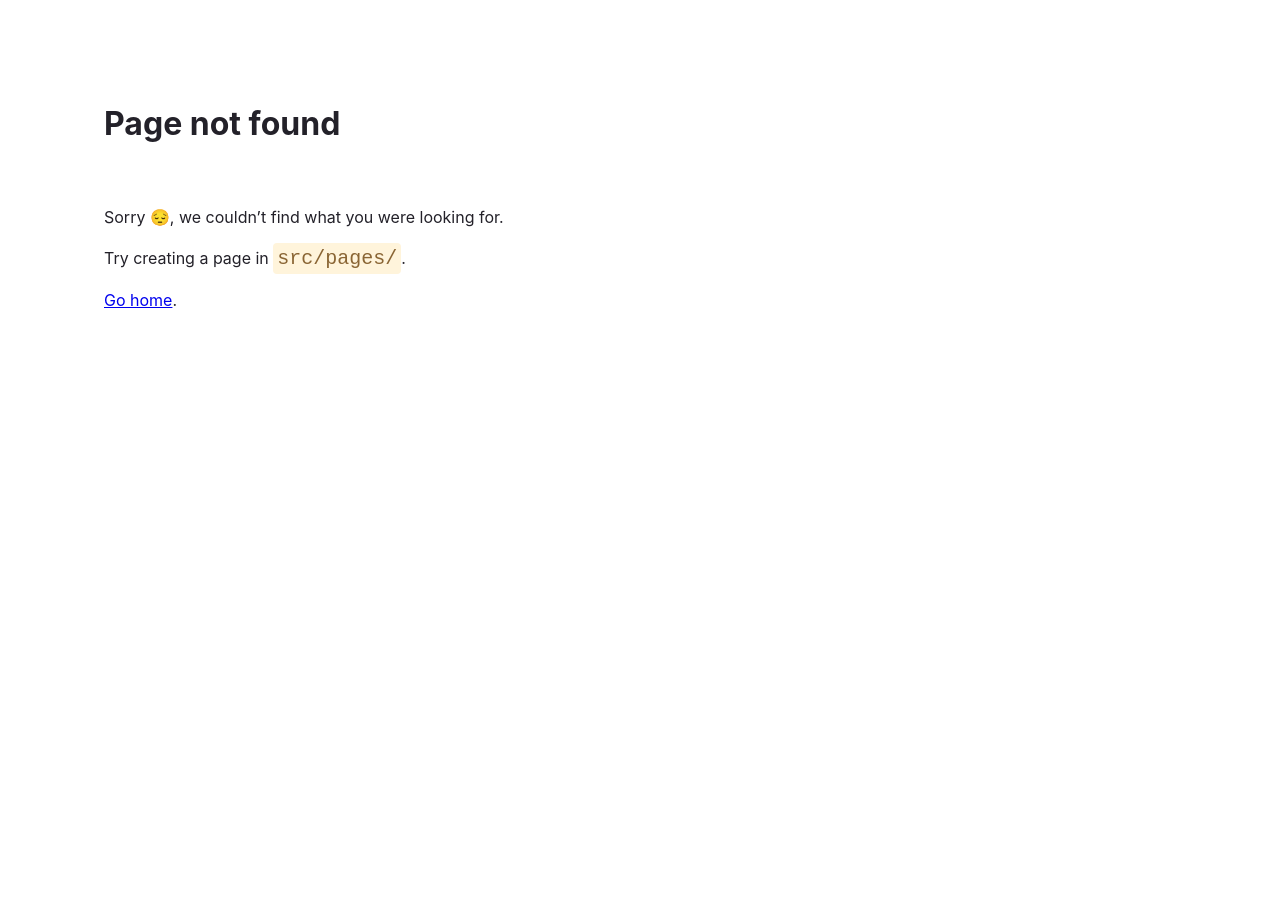
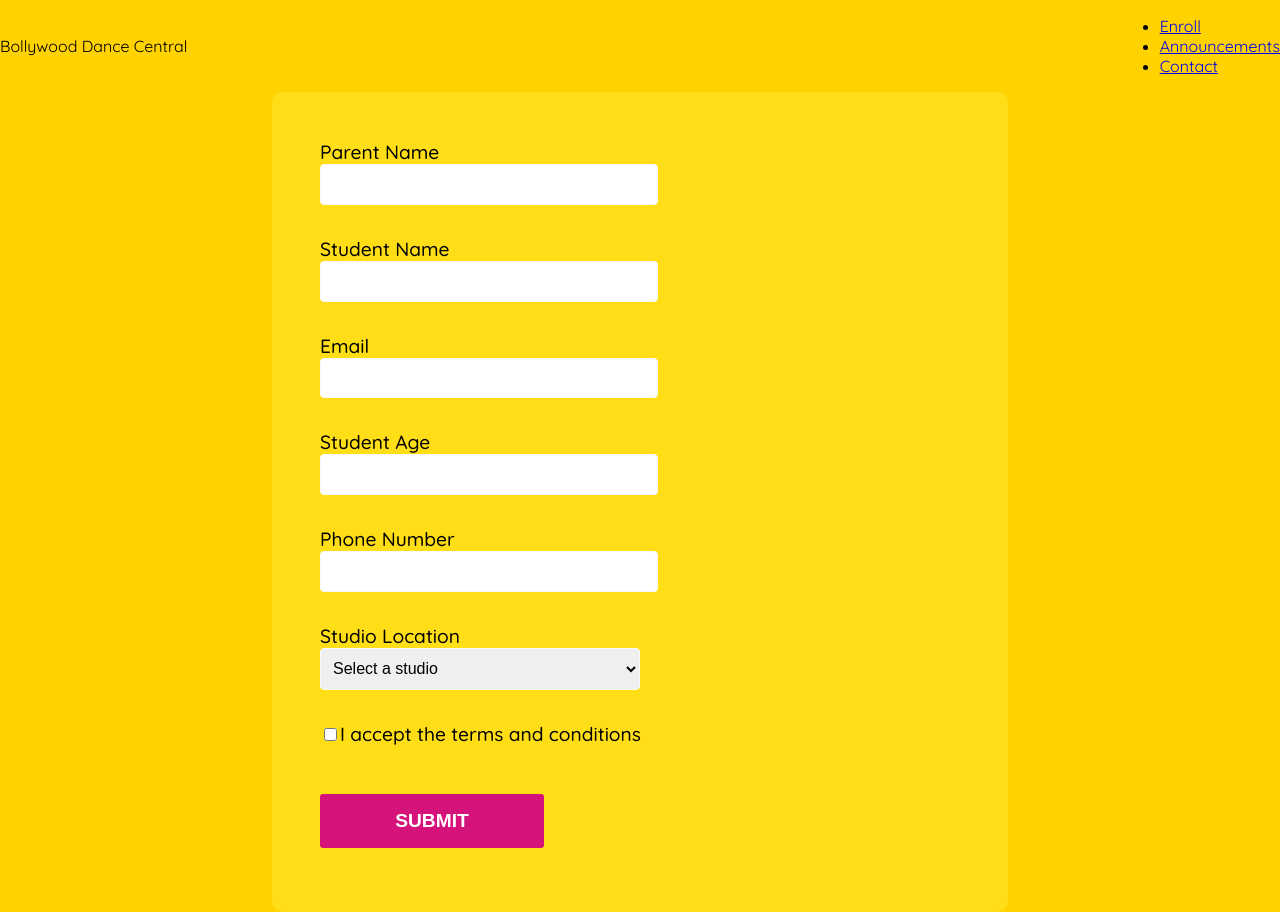
Before and after one commit to brandonshearin/bollywood-dance-central, a Gatsby site: page /enroll in a window 1280 px wide. Before the commit this address had no page. Before the commit the page ends 800 px from the top, so only its background shows below. Built offline with nearby package versions, Linux system fonts and the light colour scheme; Gatsby itself is replaced by a stand-in of ours; a web font is replaced by a local one.

Commit message:
initial form built

```diff
--- a/package.json
+++ b/package.json
@@ -17,6 +17,7 @@
   },
   "dependencies": {
     "@mdx-js/react": "^2.3.0",
+    "formik": "^2.4.5",
     "gatsby": "^5.12.12",
     "gatsby-plugin-image": "^3.12.3",
     "gatsby-plugin-mdx": "^5.12.3",
@@ -24,7 +25,8 @@
     "gatsby-source-filesystem": "^5.12.1",
     "gatsby-transformer-sharp": "^5.12.3",
     "react": "^18.2.0",
-    "react-dom": "^18.2.0"
+    "react-dom": "^18.2.0",
+    "yup": "^1.3.3"
   },
   "devDependencies": {
     "@types/node": "^20.3.3",
--- a/src/components/layout.module.css
+++ b/src/components/layout.module.css
@@ -16,14 +16,17 @@
 
     /* sweet ali */
     --pink: #d5137b;
-    --yellow: #FAE600;
+    --yellow: #ffde17;
+    --highlight-yellow: #FAE600;
+    --dark-yellow: #FFD200;
 
     --background: #F4F4F2;
+    --gray-100: #f7fafc;
 }
 
 body {
     margin: 0;
-    background: var(--yellow);
+    background: var(--dark-yellow);
     font-family: 'quicksand';
 }
 
--- a/src/components/layout.tsx
+++ b/src/components/layout.tsx
@@ -29,14 +29,15 @@ const Layout = ({ pageTitle, children }: any) => {
     <div className={container}>
       <div className={head}>
         <header className={typeContainer}>
-          <div className={`${typeWritten} ${siteTitle}`}>
+          <div className={` ${siteTitle}`}>
+            {/* ${typeWritten}  */}
             {data.site.siteMetadata.title}
           </div>
         </header>
         <nav>
           <ul className={navLinks}>
             <li className={navLinkItem}>
-              <Link to="/" className={`${navLinkText} ${zigZag}`}>
+              <Link to="/enroll" className={`${navLinkText} ${zigZag}`}>
                 Enroll
               </Link>
             </li>
--- /dev/null
+++ b/src/pages/enroll.module.css
@@ -0,0 +1,56 @@
+.container {
+    background-color: var(--yellow);
+    margin: auto;
+    width: 50%;
+    padding: 3rem;
+    border-radius: 10px;
+}
+
+.enroll-form {
+    display: flex;
+    flex-direction: column;
+}
+
+label {
+    display: block;
+    font-weight: 500;
+    font-size: 1.2rem;
+}
+
+input[type="email"],
+input[type="text"],
+input[type="number"] input[type="checkbox"] {
+    padding: 0.65rem 0.5rem;
+    font-size: 1rem;
+    border: 1px solid var(--gray-100);
+    border-radius: 4px;
+    width: 50%;
+}
+
+select {
+    padding: 0.65rem 0.5rem;
+    font-size: 1rem;
+    border: 1px solid var(--gray-100);
+    border-radius: 4px;
+}
+
+button {
+    padding: 1rem;
+    font-size: 1.2rem;
+    border-radius: 3px;
+    background-color: var(--pink);
+    border: none;
+    color: white;
+    text-decoration: none;
+    font-weight: bold;
+    margin-bottom: 1rem;
+    transition: background-color 200ms ease-in-out, border 200ms ease-in-out,
+        transform 200ms ease-in-out;
+    -webkit-touch-callout: none;
+    -webkit-user-select: none;
+    user-select: none;
+
+    width: 35%;
+    align-self: end;
+    margin-top: 1rem;
+}
--- /dev/null
+++ b/src/pages/enroll.tsx
@@ -0,0 +1,153 @@
+import { Link } from "gatsby";
+import * as React from "react";
+import Layout from "../components/layout";
+import Seo from "../components/seo";
+import { container, enrollForm } from "./enroll.module.css";
+import { ErrorMessage, Field, Form, Formik, useField } from "formik";
+import * as Yup from "yup";
+
+const MyTextInput = ({ label, ...props }) => {
+  // useField() returns [formik.getFieldProps(), formik.getFieldMeta()]
+  // which we can spread on <input>. We can use field meta to show an error
+  // message if the field is invalid and it has been touched (i.e. visited)
+  const [field, meta] = useField(props);
+  return (
+    <div style={{ marginBottom: "2rem" }}>
+      <label htmlFor={props.id || props.name}>{label}</label>
+      <input className="text-input" {...field} {...props} />
+      {meta.touched && meta.error ? (
+        <div className="error">{meta.error}</div>
+      ) : null}
+    </div>
+  );
+};
+
+const MyCheckbox = ({ children, ...props }) => {
+  // React treats radios and checkbox inputs differently from other input types: select and textarea.
+  // Formik does this too! When you specify `type` to useField(), it will
+  // return the correct bag of props for you -- a `checked` prop will be included
+  // in `field` alongside `name`, `value`, `onChange`, and `onBlur`
+  const [field, meta] = useField({ ...props, type: "checkbox" });
+  return (
+    <div style={{ marginBottom: "2rem" }}>
+      <label className="checkbox-input">
+        <input type="checkbox" {...field} {...props} />
+        {children}
+      </label>
+      {meta.touched && meta.error ? (
+        <div className="error">{meta.error}</div>
+      ) : null}
+    </div>
+  );
+};
+
+const MySelect = ({ label, ...props }) => {
+  const [field, meta] = useField(props);
+  return (
+    <div style={{ marginBottom: "2rem" }}>
+      <label htmlFor={props.id || props.name}>{label}</label>
+      <select {...field} {...props} />
+      {meta.touched && meta.error ? (
+        <div className="error">{meta.error}</div>
+      ) : null}
+    </div>
+  );
+};
+
+const Enroll = () => {
+  return (
+    <main>
+      <Layout pageTitle="Enroll">
+        <div className={container}>
+          <Formik
+            initialValues={{
+              parentName: "",
+              studentName: "",
+              email: "",
+              studentAge: "",
+              phoneNumber: "",
+              studioLocation: "",
+              acceptedTerms: false,
+            }}
+            validationSchema={Yup.object({
+              parentName: Yup.string().required("Required"),
+              studentName: Yup.string().required("Required"),
+              email: Yup.string()
+                .email("Invalid email address")
+                .required("Required"),
+              studentAge: Yup.string().required("Required"),
+              phoneNumber: Yup.string().required("Required"),
+              studioLocation: Yup.string().required("Required"),
+              acceptedTerms: Yup.boolean()
+                .required("Required")
+                .oneOf([true], "You must accept the terms and conditions."),
+            })}
+            onSubmit={(values, { setSubmitting }) => {
+              console.log(values);
+              setTimeout(() => {
+                alert(JSON.stringify(values, null, 2));
+                setSubmitting(false);
+              }, 400);
+            }}
+          >
+            {({ isSubmitting }) => (
+              <Form className={enrollForm}>
+                <MyTextInput
+                  label={"Parent Name"}
+                  name={"parentName"}
+                  type={"text"}
+                />
+
+                <MyTextInput
+                  label={"Student Name"}
+                  name={"studentName"}
+                  type={"text"}
+                />
+
+                <MyTextInput label={"Email"} name={"email"} type={"text"} />
+
+                <MyTextInput
+                  label={"Student Age"}
+                  name={"studentAge"}
+                  type={"text"}
+                />
+
+                <MyTextInput
+                  label={"Phone Number"}
+                  name={"phoneNumber"}
+                  type={"text"}
+                />
+
+                <MySelect label="Studio Location" name="studioLocation">
+                  <option value="">Select a studio</option>
+                  <option value="sf">
+                    San Francisco (near Golden Gate Park)
+                  </option>
+                  <option value="nv">Noe Valley</option>
+                  <option value="o">Oakland</option>
+                  <option value="sl">Sugar Land (Riverstone)</option>
+                  <option value="sa">South Austin (Bee Cave)</option>
+                  <option value="ds">Dripping Springs</option>
+                  <option value="sa">San Antonio</option>
+                  <option value="a">Austin (Mueller)</option>
+                </MySelect>
+
+                <MyCheckbox name="acceptedTerms">
+                  I accept the terms and conditions
+                </MyCheckbox>
+
+                <button type="submit" disabled={isSubmitting}>
+                  SUBMIT
+                </button>
+              </Form>
+            )}
+          </Formik>
+        </div>
+      </Layout>
+    </main>
+  );
+};
+
+export default Enroll;
+
+export const Head = () => <Seo title="Enroll" />;
```
Also changed, not shown: 1 other file.
